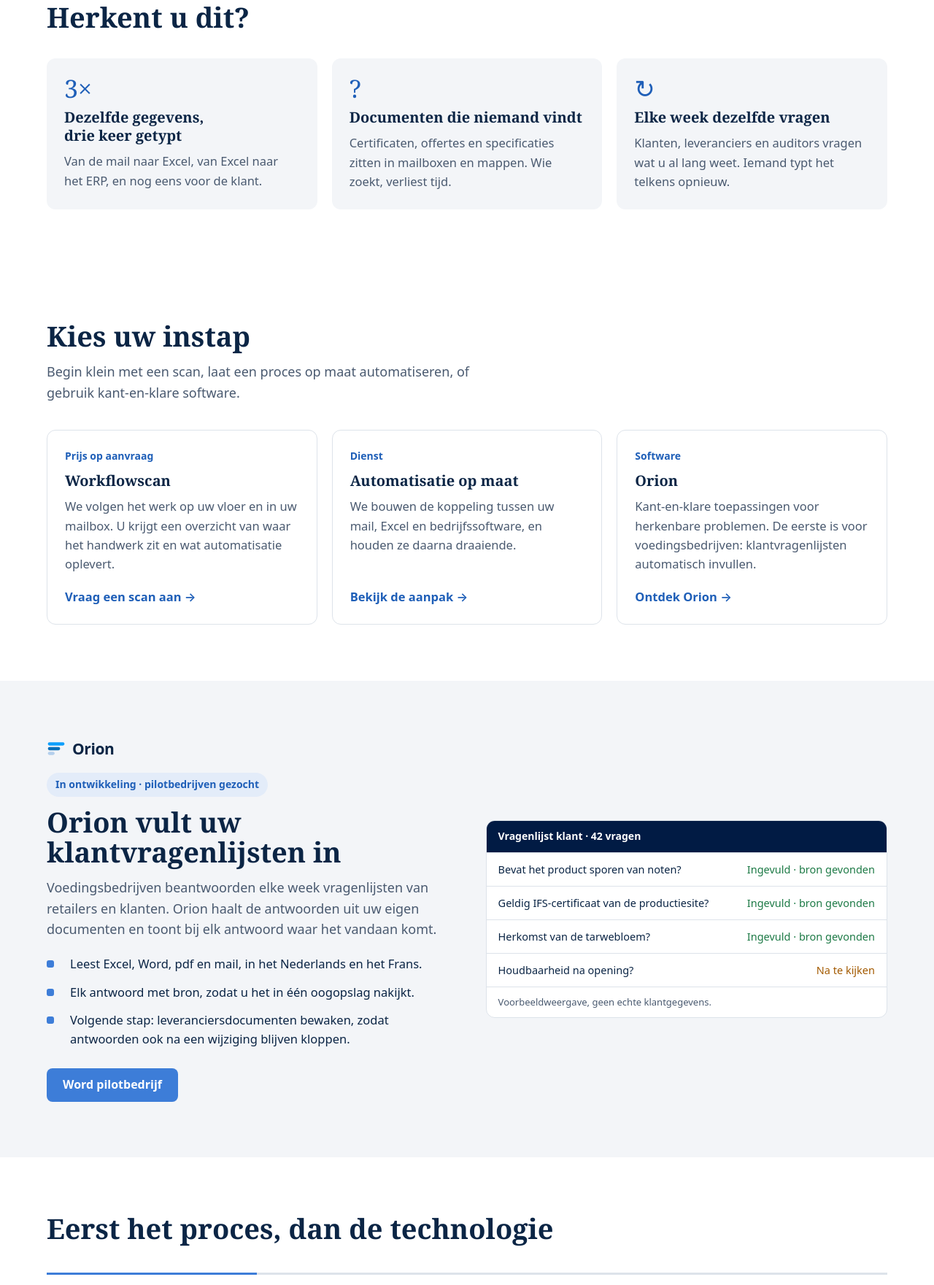
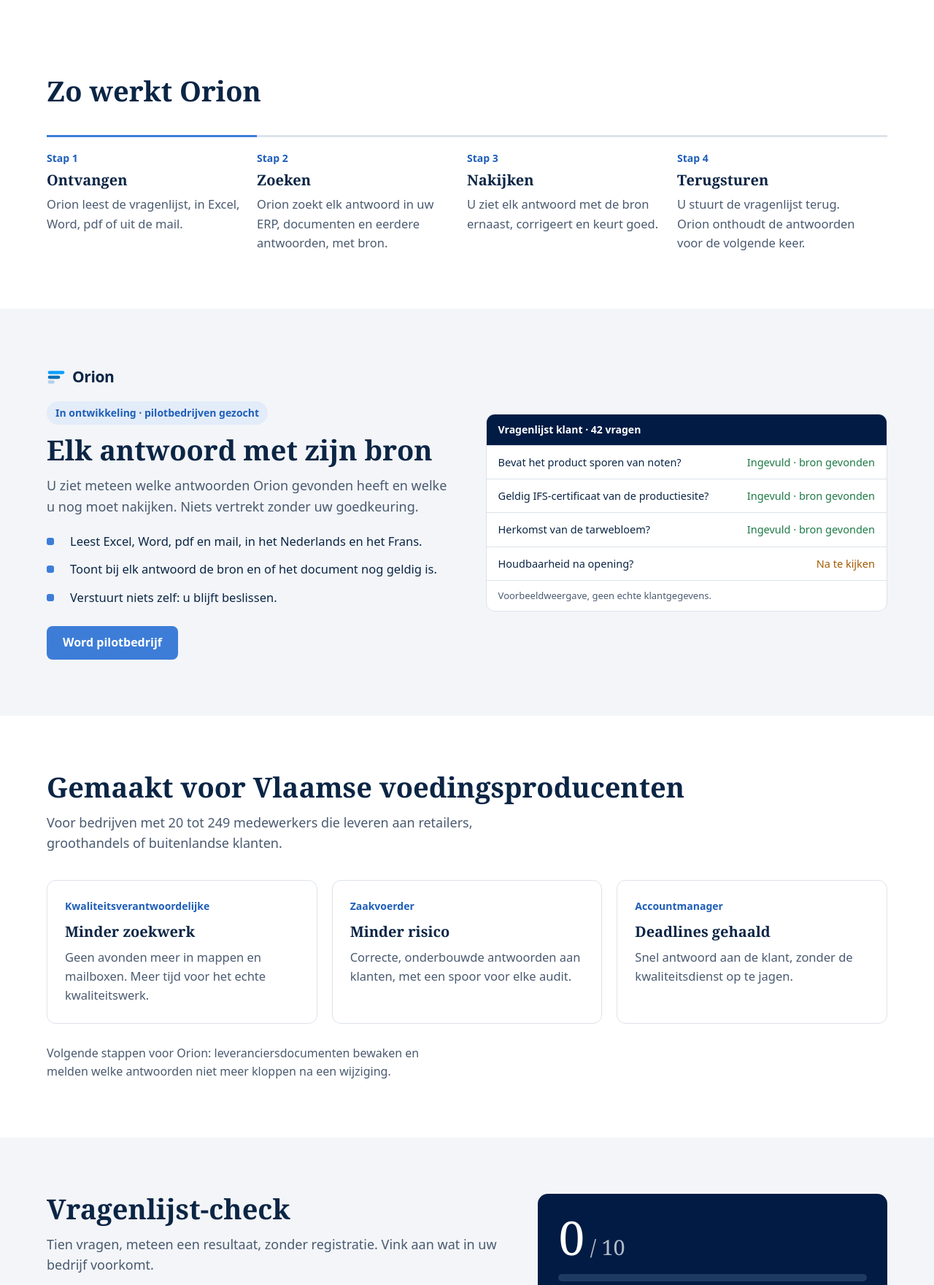
Before and after one commit to erhol1973/grow-faster-automation, a plain HTML site: page index.html in a window 1280 px wide. Shown: the part 1039-2800 px from the top of the page at 73% size. Drawn offline with Linux system fonts and the light colour scheme.

Commit message:
Volledige Orion-site (NL)

```diff
--- a/index.html
+++ b/index.html
@@ -3,8 +3,8 @@
 <head>
 <meta charset="utf-8">
 <meta name="viewport" content="width=device-width, initial-scale=1">
-<title>Grow Faster | Workflow-automatisatie voor Vlaamse kmo's</title>
-<meta name="description" content="Grow Faster automatiseert het repetitieve werk tussen mail, Excel en uw bedrijfssoftware. Workflowscan, automatisatie op maat en Orion.">
+<title>Orion | Klantvragenlijsten, ingevuld uit uw eigen documenten</title>
+<meta name="description" content="Orion vult klantvragenlijsten in met antwoorden uit uw ERP en documenten, met bron bij elk antwoord. Voor Vlaamse voedingsproducenten.">
 <link rel="alternate" hreflang="nl-BE" href="https://automation.grow-faster.be/">
 <link rel="alternate" hreflang="fr-BE" href="https://automation.grow-faster.be/fr/">
 <link rel="stylesheet" href="assets/site.css">
@@ -15,10 +15,10 @@
  <div class="nav">
   <a class="brand" href="#top" aria-label="Orion"><svg width="26" height="26" viewBox="0 0 48 48" aria-hidden="true"><rect x="3" y="8" width="42" height="8" rx="4" fill="#0E9FFC"/><rect x="3" y="20" width="31" height="8" rx="4" fill="#5CC2FF"/><rect x="3" y="32" width="17" height="8" rx="4" fill="#3A6098"/></svg><span>Orion</span></a>
   <nav aria-label="Hoofdmenu">
-   <a href="#diensten">Diensten</a><a href="#orion">Orion</a><a href="#aanpak">Aanpak</a><a href="#check">Automatisatie-check</a><a href="#over">Over</a>
+   <a href="#werking">Hoe het werkt</a><a href="#voorwie">Voor wie</a><a href="#check">Vragenlijst-check</a><a href="#over">Over</a>
   </nav>
   <span class="lang"><b>NL</b> · <a href="fr/" hreflang="fr" lang="fr">FR</a></span>
-  <a class="btn pri" href="#gesprek">Plan een gesprek</a>
+  <a class="btn pri" href="#pilot">Word pilotbedrijf</a>
  </div>
 </header>
 
@@ -30,8 +30,8 @@
    <h1>Klantvragenlijsten, ingevuld uit uw eigen documenten.</h1>
    <p class="lead">Orion zoekt elk antwoord in uw specificaties, certificaten en allergenenlijsten, en toont waar het vandaan komt. U kijkt na, keurt goed en stuurt terug. Zo krijgt uw kwaliteitsteam weer tijd voor kwaliteit.</p>
    <div class="ctas">
-    <a class="btn pri" href="#gesprek">Plan een gesprek</a>
-    <a class="btn sec" href="#check">Doe de automatisatie-check</a>
+    <a class="btn pri" href="#pilot">Word pilotbedrijf</a>
+    <a class="btn sec" href="#check">Doe de vragenlijst-check</a>
    </div>
   </div>
   <svg viewBox="0 0 560 400" role="img" aria-label="Een klantvragenlijst, uw eigen documenten en uw ERP gaan naar Orion, u keurt goed, en de ingevulde vragenlijst gaat terug naar de klant">
@@ -96,11 +96,80 @@
  </div>
 </section>
 
+<section class="band sym">
+ <div class="wrap">
+  <h2>Herkent u dit?</h2>
+  <div class="grid3">
+   <div class="card"><span class="num">≠</span><h3>Elke klant, een eigen vragenlijst</h3><p>Retailers en exportklanten vragen hetzelfde, telkens in een ander formaat.</p></div><div class="card"><span class="num">?</span><h3>Antwoorden overal verspreid</h3><p>Recepturen in het ERP, specificaties in Excel, certificaten in mappen en mailboxen.</p></div><div class="card"><span class="num">!</span><h3>Een fout kost een klant</h3><p>Een verkeerd antwoord over allergenen of herkomst kan een listing kosten of tot een recall leiden.</p></div>
+  </div>
+ </div>
+</section>
+
+<section class="band" id="werking">
+ <div class="wrap">
+  <h2>Zo werkt Orion</h2>
+  <div class="steps">
+   <div class="step"><div class="k">Stap 1</div><h3>Ontvangen</h3><p>Orion leest de vragenlijst, in Excel, Word, pdf of uit de mail.</p></div><div class="step"><div class="k">Stap 2</div><h3>Zoeken</h3><p>Orion zoekt elk antwoord in uw ERP, documenten en eerdere antwoorden, met bron.</p></div><div class="step"><div class="k">Stap 3</div><h3>Nakijken</h3><p>U ziet elk antwoord met de bron ernaast, corrigeert en keurt goed.</p></div><div class="step"><div class="k">Stap 4</div><h3>Terugsturen</h3><p>U stuurt de vragenlijst terug. Orion onthoudt de antwoorden voor de volgende keer.</p></div>
+  </div>
+ </div>
+</section>
+
+<section class="orion band" id="voorbeeld">
+ <div class="wrap">
+  <div>
+   <div class="orion-mark" aria-label="Orion"><svg width="26" height="26" viewBox="0 0 48 48" aria-hidden="true"><rect x="3" y="8" width="42" height="8" rx="4" fill="#0E9FFC"/><rect x="3" y="20" width="31" height="8" rx="4" fill="#0A6FB8"/><rect x="3" y="32" width="17" height="8" rx="4" fill="#B4CFEC"/></svg><span>Orion</span></div>
+   <span class="pill">In ontwikkeling · pilotbedrijven gezocht</span>
+   <h2>Elk antwoord met zijn bron</h2>
+   <p class="lead">U ziet meteen welke antwoorden Orion gevonden heeft en welke u nog moet nakijken. Niets vertrekt zonder uw goedkeuring.</p>
+   <ul class="feat">
+    <li><span>Leest Excel, Word, pdf en mail, in het Nederlands en het Frans.</span></li><li><span>Toont bij elk antwoord de bron en of het document nog geldig is.</span></li><li><span>Verstuurt niets zelf: u blijft beslissen.</span></li>
+   </ul>
+   <div class="ctas" style="margin-top:26px"><a class="btn pri" href="#pilot">Word pilotbedrijf</a></div>
+  </div>
+  <div class="mock" aria-label="Voorbeeld van een ingevulde vragenlijst in Orion">
+   <div class="bar">Vragenlijst klant · 42 vragen</div>
+   <table>
+    <tr><td>Bevat het product sporen van noten?</td><td class="ok">Ingevuld · bron gevonden</td></tr><tr><td>Geldig IFS-certificaat van de productiesite?</td><td class="ok">Ingevuld · bron gevonden</td></tr><tr><td>Herkomst van de tarwebloem?</td><td class="ok">Ingevuld · bron gevonden</td></tr><tr><td>Houdbaarheid na opening?</td><td class="chk">Na te kijken</td></tr>
+   </table>
+   <div class="note">Voorbeeldweergave, geen echte klantgegevens.</div>
+  </div>
+ </div>
+</section>
+
+<section class="band" id="voorwie">
+ <div class="wrap">
+  <h2>Gemaakt voor Vlaamse voedingsproducenten</h2>
+  <p class="lead">Voor bedrijven met 20 tot 249 medewerkers die leveren aan retailers, groothandels of buitenlandse klanten.</p>
+  <div class="grid3">
+   <div class="card"><span class="tag">Kwaliteitsverantwoordelijke</span><h3>Minder zoekwerk</h3><p>Geen avonden meer in mappen en mailboxen. Meer tijd voor het echte kwaliteitswerk.</p></div><div class="card"><span class="tag">Zaakvoerder</span><h3>Minder risico</h3><p>Correcte, onderbouwde antwoorden aan klanten, met een spoor voor elke audit.</p></div><div class="card"><span class="tag">Accountmanager</span><h3>Deadlines gehaald</h3><p>Snel antwoord aan de klant, zonder de kwaliteitsdienst op te jagen.</p></div>
+  </div>
+  <p class="lead" style="margin-top:28px;font-size:16px">Volgende stappen voor Orion: leveranciersdocumenten bewaken en melden welke antwoorden niet meer kloppen na een wijziging.</p>
+ </div>
+</section>
+
+<section class="check band" id="check" style="background:var(--soft)">
+ <div class="wrap">
+  <div>
+   <h2>Vragenlijst-check</h2>
+   <p class="lead">Tien vragen, meteen een resultaat, zonder registratie. Vink aan wat in uw bedrijf voorkomt.</p>
+   <ul class="qs" id="qs"></ul>
+   <button class="reset" id="reset" type="button">Opnieuw beginnen</button>
+  </div>
+  <aside class="res" aria-live="polite" aria-label="Uw resultaat">
+   <div class="score"><span id="n">0</span><span style="font-size:.45em;opacity:.7"> / 10</span></div>
+   <div class="meter"><i id="bar"></i></div>
+   <h3 id="rt">Vink aan wat u herkent</h3>
+   <p id="rd">Elke aangevinkte vraag is tijd of risico dat Orion kan wegnemen.</p>
+   <a class="btn pri" href="#pilot">Word pilotbedrijf</a>
+  </aside>
+ </div>
+</section>
+
 <section class="exp band" id="over">
  <div class="wrap">
   <div>
-   <h2>Procesverbetering, geen IT-project</h2>
-   <p class="lead">Meer dan 20 jaar procesoptimalisatie, Lean en programmamanagement. Eerst begrijpen hoe het werk loopt, dan pas automatiseren.</p>
+   <h2>Wie bouwt Orion</h2>
+   <p class="lead">Orion wordt gebouwd door Erlend Hollebosch, met meer dan 20 jaar ervaring in procesverbetering, Lean en programmamanagement. Eerst begrijpen hoe het werk loopt, dan pas automatiseren.</p>
   </div>
   <div>
    <p style="color:var(--muted);margin-bottom:12px">Ervaring opgebouwd bij onder meer</p>
@@ -109,93 +178,13 @@
  </div>
 </section>
 
-<section class="band sym">
- <div class="wrap">
-  <h2>Herkent u dit?</h2>
-  <div class="grid3">
-   <div class="card"><span class="num">3×</span><h3>Dezelfde gegevens, drie keer getypt</h3><p>Van de mail naar Excel, van Excel naar het ERP, en nog eens voor de klant.</p></div>
-   <div class="card"><span class="num">?</span><h3>Documenten die niemand vindt</h3><p>Certificaten, offertes en specificaties zitten in mailboxen en mappen. Wie zoekt, verliest tijd.</p></div>
-   <div class="card"><span class="num">↻</span><h3>Elke week dezelfde vragen</h3><p>Klanten, leveranciers en auditors vragen wat u al lang weet. Iemand typt het telkens opnieuw.</p></div>
-  </div>
- </div>
-</section>
-
-<section class="band" id="diensten">
- <div class="wrap">
-  <h2>Kies uw instap</h2>
-  <p class="lead">Begin klein met een scan, laat een proces op maat automatiseren, of gebruik kant-en-klare software.</p>
-  <div class="grid3">
-   <div class="card"><span class="tag">Prijs op aanvraag</span><h3>Workflowscan</h3><p>We volgen het werk op uw vloer en in uw mailbox. U krijgt een overzicht van waar het handwerk zit en wat automatisatie oplevert.</p><a class="more" href="#gesprek">Vraag een scan aan →</a></div>
-   <div class="card"><span class="tag">Dienst</span><h3>Automatisatie op maat</h3><p>We bouwen de koppeling tussen uw mail, Excel en bedrijfssoftware, en houden ze daarna draaiende.</p><a class="more" href="#aanpak">Bekijk de aanpak →</a></div>
-   <div class="card"><span class="tag">Software</span><h3>Orion</h3><p>Kant-en-klare toepassingen voor herkenbare problemen. De eerste is voor voedingsbedrijven: klantvragenlijsten automatisch invullen.</p><a class="more" href="#orion">Ontdek Orion →</a></div>
-  </div>
- </div>
-</section>
-
-<section class="orion band" id="orion">
+<section class="talk band" id="pilot">
  <div class="wrap">
   <div>
-   <div class="orion-mark" aria-label="Orion"><svg width="26" height="26" viewBox="0 0 48 48" aria-hidden="true"><rect x="3" y="8" width="42" height="8" rx="4" fill="#0E9FFC"/><rect x="3" y="20" width="31" height="8" rx="4" fill="#0A6FB8"/><rect x="3" y="32" width="17" height="8" rx="4" fill="#B4CFEC"/></svg><span>Orion</span></div>
-   <span class="pill">In ontwikkeling · pilotbedrijven gezocht</span>
-   <h2>Orion vult uw klantvragenlijsten in</h2>
-   <p class="lead">Voedingsbedrijven beantwoorden elke week vragenlijsten van retailers en klanten. Orion haalt de antwoorden uit uw eigen documenten en toont bij elk antwoord waar het vandaan komt.</p>
-   <ul class="feat">
-    <li><span>Leest Excel, Word, pdf en mail, in het Nederlands en het Frans.</span></li>
-    <li><span>Elk antwoord met bron, zodat u het in één oogopslag nakijkt.</span></li>
-    <li><span>Volgende stap: leveranciersdocumenten bewaken, zodat antwoorden ook na een wijziging blijven kloppen.</span></li>
-   </ul>
-   <div class="ctas" style="margin-top:26px"><a class="btn pri" href="#gesprek">Word pilotbedrijf</a></div>
+   <h2>Word pilotbedrijf</h2>
+   <p class="lead">We zoeken een beperkt aantal Vlaamse voedingsproducenten die Orion willen testen op hun eigen vragenlijsten. Een eerste gesprek duurt een half uur en is vrijblijvend.</p>
   </div>
-  <div class="mock" aria-label="Voorbeeld van een ingevulde vragenlijst in Orion">
-   <div class="bar">Vragenlijst klant · 42 vragen</div>
-   <table>
-    <tr><td>Bevat het product sporen van noten?</td><td class="ok">Ingevuld · bron gevonden</td></tr>
-    <tr><td>Geldig IFS-certificaat van de productiesite?</td><td class="ok">Ingevuld · bron gevonden</td></tr>
-    <tr><td>Herkomst van de tarwebloem?</td><td class="ok">Ingevuld · bron gevonden</td></tr>
-    <tr><td>Houdbaarheid na opening?</td><td class="chk">Na te kijken</td></tr>
-   </table>
-   <div class="note">Voorbeeldweergave, geen echte klantgegevens.</div>
-  </div>
- </div>
-</section>
-
-<section class="band" id="aanpak">
- <div class="wrap">
-  <h2>Eerst het proces, dan de technologie</h2>
-  <div class="steps">
-   <div class="step"><div class="k">Stap 1</div><h3>Scannen</h3><p>We brengen in kaart waar uw mensen tijd verliezen aan handwerk.</p></div>
-   <div class="step"><div class="k">Stap 2</div><h3>Kiezen</h3><p>Samen kiezen we het proces dat het meeste oplevert voor de kleinste inspanning.</p></div>
-   <div class="step"><div class="k">Stap 3</div><h3>Bouwen</h3><p>We automatiseren in korte stappen. U ziet en test elk resultaat.</p></div>
-   <div class="step"><div class="k">Stap 4</div><h3>Beheren</h3><p>We houden de automatisatie draaiende en passen ze aan als uw werk verandert.</p></div>
-  </div>
- </div>
-</section>
-
-<section class="check band" id="check" style="background:var(--soft)">
- <div class="wrap">
-  <div>
-   <h2>Automatisatie-check</h2>
-   <p class="lead">Tien vragen, meteen een resultaat, zonder registratie. Vink aan wat in uw bedrijf voorkomt.</p>
-   <ul class="qs" id="qs"></ul>
-   <button class="reset" id="reset" type="button">Opnieuw beginnen</button>
-  </div>
-  <aside class="res" aria-live="polite">
-   <div class="score"><span id="n">0</span><span style="font-size:.45em;opacity:.7"> / 10</span></div>
-   <div class="meter"><i id="bar"></i></div>
-   <h3 id="rt">Vink aan wat u herkent</h3>
-   <p id="rd">Elke aangevinkte vraag is een proces dat vandaag waarschijnlijk met de hand gebeurt.</p>
-   <a class="btn pri" href="#gesprek">Bespreek uw resultaat</a>
-  </aside>
- </div>
-</section>
-
-<section class="talk band" id="gesprek">
- <div class="wrap">
-  <div>
-   <h2>Laten we praten</h2>
-   <p class="lead">Een eerste gesprek van een half uur, vrijblijvend. U vertelt waar het werk vastloopt, wij zeggen eerlijk of automatisatie helpt.</p>
-  </div>
-  <a class="btn pri" href="#gesprek">Plan een gesprek</a>
+  <a class="btn pri" href="#pilot">Plan een gesprek</a>
  </div>
 </section>
 
@@ -203,13 +192,13 @@
 
 <footer class="band">
  <div class="wrap">
-  <div><h4>Grow Faster</h4><p>Workflow-automatisatie voor Vlaamse kmo's.</p></div>
-  <div><h4>Aanbod</h4><ul><li><a href="#diensten">Workflowscan</a></li><li><a href="#diensten">Automatisatie op maat</a></li><li><a href="#orion">Orion</a></li></ul></div>
-  <div><h4>Meer</h4><ul><li><a href="#aanpak">Aanpak</a></li><li><a href="#check">Automatisatie-check</a></li><li><a href="https://grow-faster.be">grow-faster.be</a></li></ul></div>
-  <div><h4>Over</h4><ul><li><a href="#gesprek">Contact</a></li><li><a href="privacy.html">Privacy en cookies</a></li></ul></div>
+  <div><h4>Orion</h4><p>Klantvragenlijsten, ingevuld uit uw eigen documenten.</p></div>
+  <div><h4>Orion</h4><ul><li><a href="#werking">Hoe het werkt</a></li><li><a href="#voorwie">Voor wie</a></li><li><a href="#check">Vragenlijst-check</a></li></ul></div>
+  <div><h4>Meer</h4><ul><li><a href="#over">Over</a></li><li><a href="#pilot">Word pilotbedrijf</a></li></ul></div>
+  <div><h4>Juridisch</h4><ul><li><a href="privacy.html">Privacy en cookies</a></li></ul></div>
  </div>
  <div class="wrap legal">
-  <span>© 2026 Grow Faster · Erlend Hollebosch</span>
+  <span>© 2026 Orion · Erlend Hollebosch</span>
   <span class="draft">Concept: ondernemingsnummer, adres en contactkanaal volgen.</span>
  </div>
 </footer>
@@ -217,27 +206,25 @@
 <script>
 {
  const qs=[
-  "Typen medewerkers gegevens over van mail of pdf naar Excel of uw ERP?",
-  "Beantwoordt u telkens opnieuw dezelfde vragen van klanten of auditors?",
-  "Moet u documenten van leveranciers of klanten najagen?",
-  "Worden bestellingen of offertes met de hand ingegeven?",
-  "Worden facturen met de hand gecontroleerd of ingeboekt?",
-  "Maakt iemand elke week een rapport door Excel-bestanden samen te voegen?",
-  "Hangt een proces af van één persoon die weet hoe het werkt?",
-  "Gaan goedkeuringen rond via mail?",
-  "Zoeken medewerkers vaak naar de laatste versie van een document?",
-  "Worden planningen of voorraadlijsten met de hand bijgewerkt?"
+  "Krijgt u minstens één klantvragenlijst per maand?",
+  "Komen vragenlijsten in verschillende formaten binnen, zoals Excel, Word, pdf of een portaal?",
+  "Beantwoordt u telkens opnieuw dezelfde vragen?",
+  "Staan recepturen in het ERP, maar specificaties in Excel of Word?",
+  "Moet de kwaliteitsdienst antwoorden navragen bij collega’s?",
+  "Duurt het invullen van één vragenlijst langer dan een halve dag?",
+  "Hebt u ooit een deadline van een klant moeten uitstellen?",
+  "Weet u niet altijd zeker of een certificaat nog geldig is?",
+  "Hangt het invullen af van één persoon?",
+  "Moet u klanten verwittigen als een grondstof of leverancier wijzigt?"
  ];
+ const R=[["Vink aan wat u herkent","Elke aangevinkte vraag is tijd of risico dat Orion kan wegnemen."],["Beperkte winst","Vragenlijsten zijn vandaag beheersbaar. Orion helpt vooral wanneer u groeit."],["Duidelijke winst","Orion kan veel zoekwerk overnemen. Een pilot toont hoeveel."],["Grote winst","Vragenlijsten kosten u veel tijd en risico. U bent een ideaal pilotbedrijf."]];
  const ul=document.getElementById('qs');
  ul.innerHTML=qs.map((q,i)=>'<li><label for="q'+i+'"><input type="checkbox" id="q'+i+'"><span class="box" aria-hidden="true"></span><span>'+q+'</span></label></li>').join('');
  const n=document.getElementById('n'),bar=document.getElementById('bar'),rt=document.getElementById('rt'),rd=document.getElementById('rd');
  const upd=()=>{
   const c=ul.querySelectorAll('input:checked').length;
   n.textContent=c;bar.style.width=(c*10)+'%';
-  if(c===0){rt.textContent='Vink aan wat u herkent';rd.textContent='Elke aangevinkte vraag is een proces dat vandaag waarschijnlijk met de hand gebeurt.'}
-  else if(c<=2){rt.textContent='Beperkt potentieel';rd.textContent='Er zijn enkele plekken met handwerk. Een gerichte automatisatie kan volstaan.'}
-  else if(c<=5){rt.textContent='Duidelijke kansen';rd.textContent='Meerdere processen draaien op handwerk. Een workflowscan toont waar u best begint.'}
-  else{rt.textContent='Groot potentieel';rd.textContent='Handwerk zit verspreid over uw bedrijf. Een workflowscan helpt om prioriteiten te zetten.'}
+  const r=R[c===0?0:c<=2?1:c<=5?2:3];rt.textContent=r[0];rd.textContent=r[1];
  };
  ul.addEventListener('change',upd);
  document.getElementById('reset').addEventListener('click',()=>{ul.querySelectorAll('input').forEach(x=>x.checked=false);upd()});
```
Also changed, not shown: privacy.html (+3 -3 lines).
